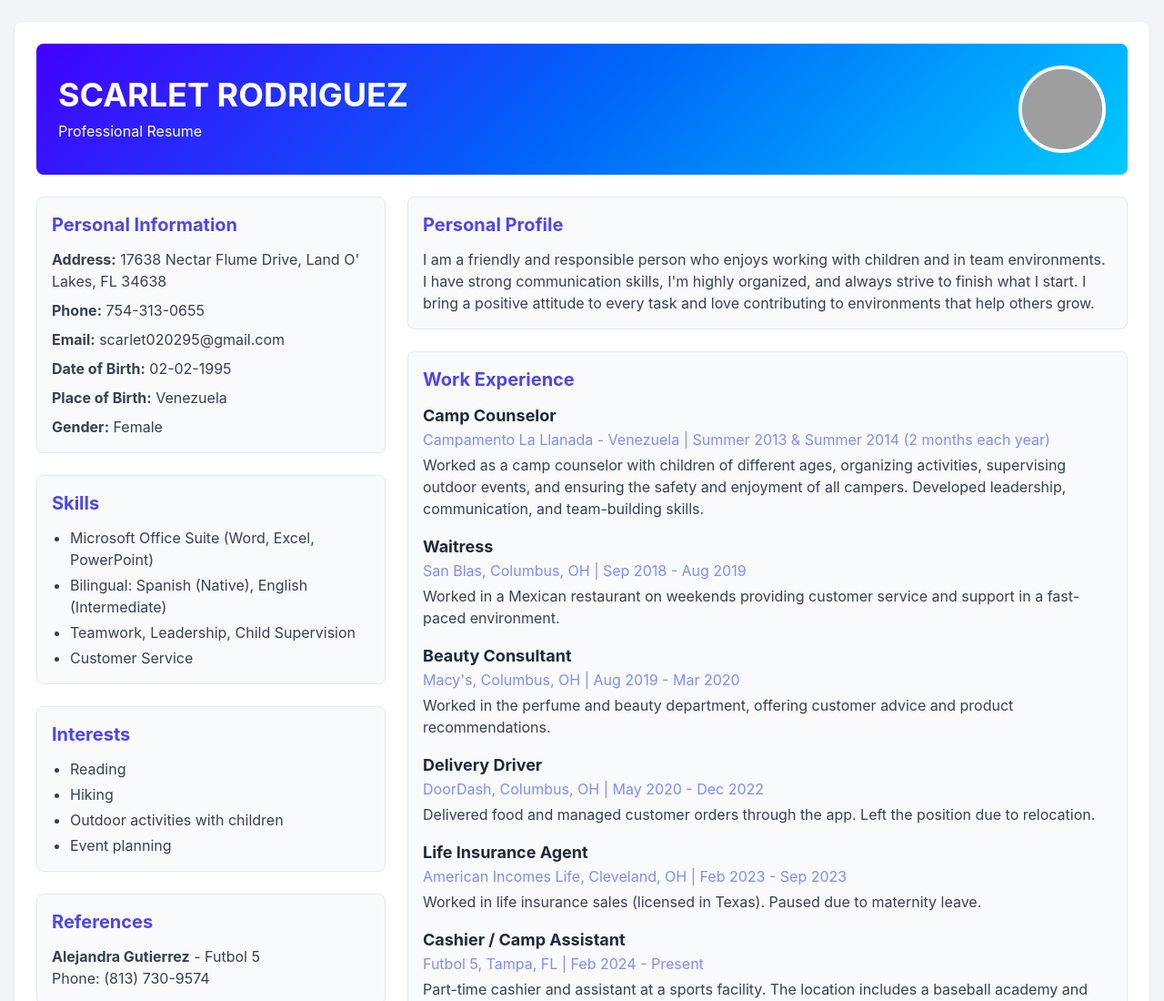
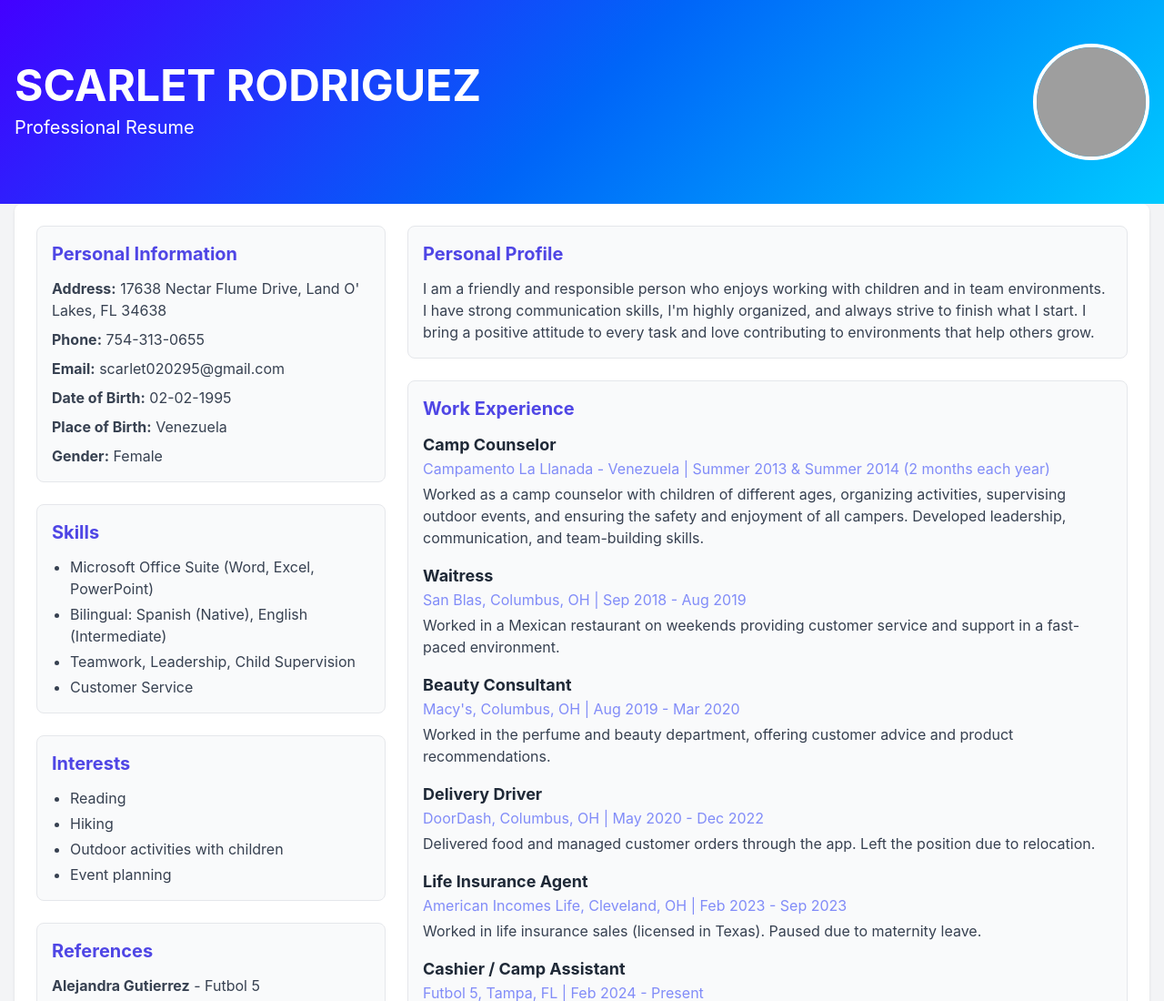
Before and after one commit to luismanuelvivas/scarlet-resume, a plain HTML site: page index.html in a window 1280 px wide. Shown: the top 1100 px of the page at 91% size. Drawn offline with nearby package versions, Linux system fonts and the light colour scheme; grey boxes are pictures that could not be loaded.

Commit message:
Update index.html

```diff
--- a/index.html
+++ b/index.html
@@ -13,6 +13,14 @@
     .gradient-bg {
       background: linear-gradient(135deg, #4300FF 0%, #0065F8 50%, #00CAFF 100%);
     }
+    .hero-banner {
+      width: 100vw;
+      position: relative;
+      left: 50%;
+      right: 50%;
+      margin-left: -50vw;
+      margin-right: -50vw;
+    }
   </style>
 </head>
 <body class="min-h-screen bg-gray-100">
@@ -20,19 +28,23 @@
  <header id="header">
  </header>
 
-  <main class="max-w-7xl mx-auto px-4 py-6">
-    <div class="bg-white p-6 rounded-lg shadow">
-      <!-- Resume Content -->
-      <div class="gradient-bg text-white p-6 rounded-lg mb-6 flex items-center justify-between">
-        <div>
-          <h1 class="text-4xl font-bold">SCARLET RODRIGUEZ</h1>
-          <p class="mt-2">Professional Resume</p>
+  <main>
+    <!-- Hero Banner Section -->
+    <div class="hero-banner gradient-bg text-white py-12 px-4">
+      <div class="max-w-7xl mx-auto flex flex-col md:flex-row items-center justify-between">
+        <div class="text-center md:text-left mb-6 md:mb-0">
+          <h1 class="text-4xl md:text-5xl font-bold">SCARLET RODRIGUEZ</h1>
+          <p class="mt-2 text-xl">Professional Resume</p>
         </div>
-        <div class="w-24 h-24 rounded-full border-4 border-white overflow-hidden">
+        <div class="w-24 h-24 md:w-32 md:h-32 rounded-full border-4 border-white overflow-hidden">
           <img src="https://i.ibb.co/hxK3wQbr/Whats-App-Image-2025-06-03-at-13-44-37.jpg" alt="Scarlet Rodriguez" class="w-full h-full object-cover">
         </div>
       </div>
+    </div>
 
+    <!-- Resume Content -->
+    <div class="max-w-7xl mx-auto px-4 py-6 -mt-6">
+      <div class="bg-white p-6 rounded-lg shadow">
         <div class="grid md:grid-cols-3 gap-6">
           <!-- Left Column -->
           <div class="md:col-span-1 space-y-6">
@@ -181,6 +193,7 @@
           </div>
         </div>
       </div>
+    </div>
   </main>
 
 <footer id="footer"></footer>
```
Lines whose indentation alone changed are shown as unchanged.
